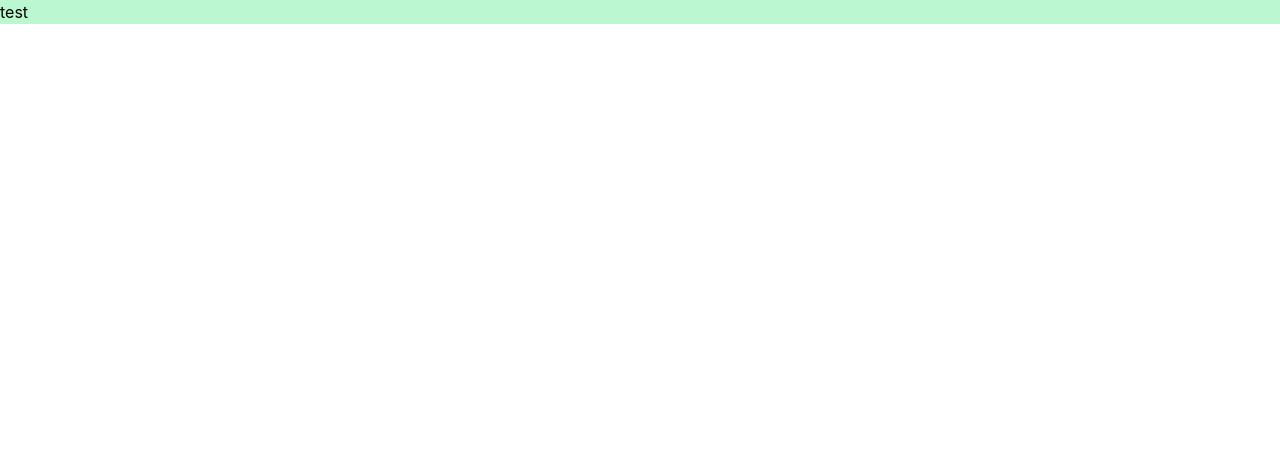
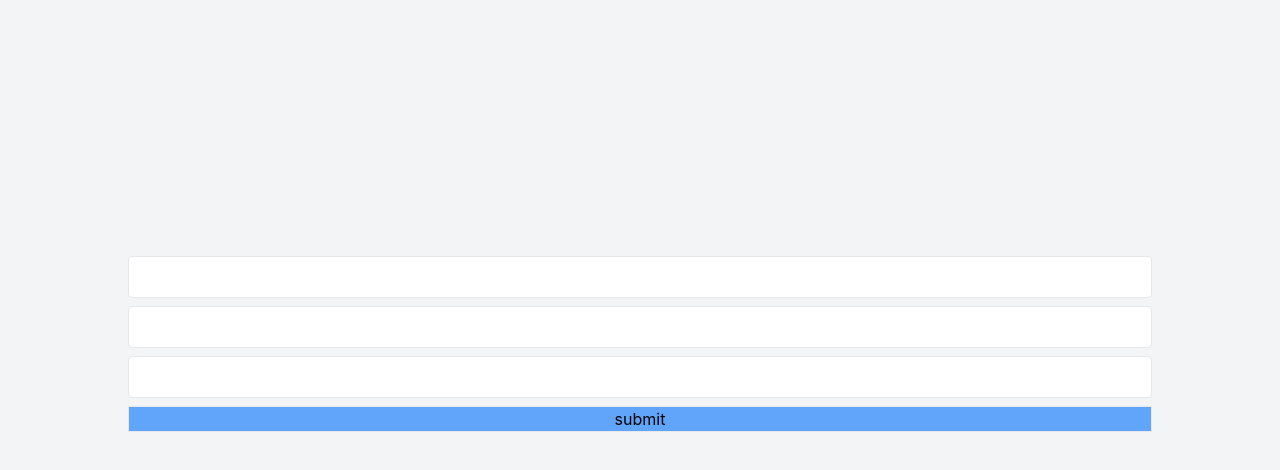
Before and after one commit to hec8897/useHookForm, a React (Create React App) app: page / in a window 1280 px wide. Shown: the top 470 px of the page. Built offline with nearby package versions, Linux system fonts and the light colour scheme.

Commit message:
form-design
Signed-off-by: kim dawoon <dw.kim1@greenlabs.co.kr>

```diff
--- a/src/App.tsx
+++ b/src/App.tsx
@@ -1,10 +1,25 @@
 import React from "react";
 import "./App.css";
+
+const TextInput = () => (
+  <input type="text" className="border p-2 rounded outline-none w-full" />
+);
 
 const App = () => {
   return (
     <div className="App">
-      <h1 className="bg-green-200">test</h1>
+      <div className="h-screen p-[10%] py-[20%] bg-gray-100">
+        <div className="flex items-center justify-center flex-col gap-2">
+          <TextInput />
+          <TextInput />
+          <TextInput />
+          <input
+            type="submit"
+            className="border bg-blue-400 w-full"
+            value="submit"
+          />
+        </div>
+      </div>
     </div>
   );
 };
--- /dev/null
+++ b/src/components/Input.tsx
@@ -0,0 +1,6 @@
+import React from "react";
+
+const Input = () => {
+  return <div>123</div>;
+};
+export default Input;
```
